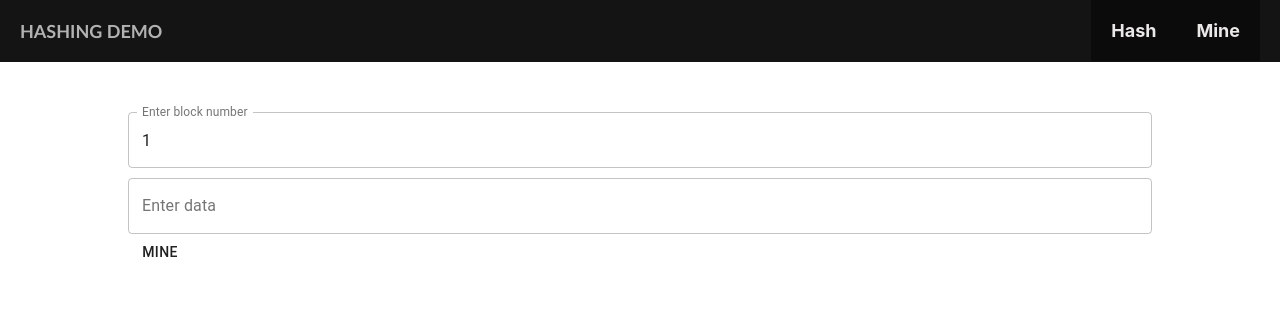
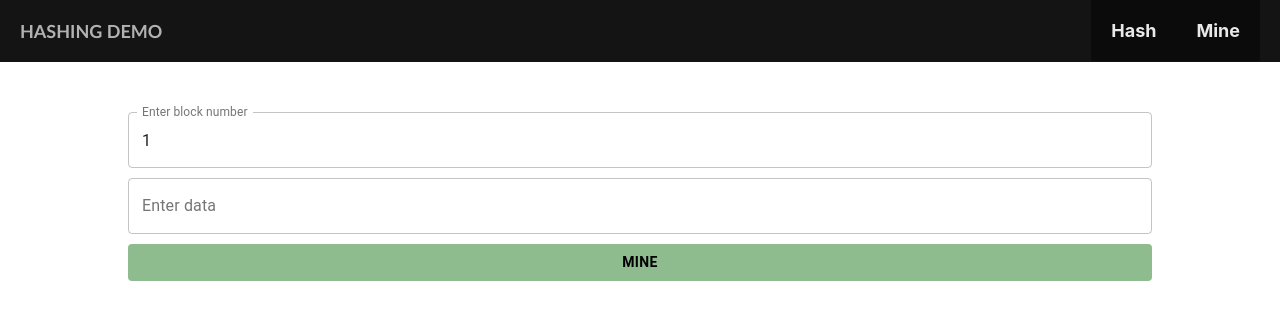
Before and after one commit to mvuco00/Hashing-Demo, a React (Create React App) app in the folder hashing-demo/: page /mining in a window 1280 px wide. Shown: the top 320 px of the page. Built offline with nearby package versions, Linux system fonts and the light colour scheme.

Commit message:
adding style to button

```diff
--- a/hashing-demo/src/components/Mining/Mining.js
+++ b/hashing-demo/src/components/Mining/Mining.js
@@ -59,7 +59,12 @@
 						marginTop: "10px",
 					  }}
 				/>
-				<Button type='submit'>Mine</Button>
+				<Button type='submit' style={{
+						backgroundColor:'darkseagreen',
+						marginTop: "10px",
+						fontWeight:'bold',
+						color:'black'}}
+					fullWidth>Mine</Button>
 				</form>
 			</Box>
 
@@ -68,9 +73,6 @@
 					<Result title={'nonce'} hash={nonce}/>
 					<Result title={'hash'} hash={hash}/>
 				</>) : <div></div>}
-
-
-
 		</div>
 	)
 }
```
Also changed, not shown: 1 other file (tests, documents, lock files or other folders).
